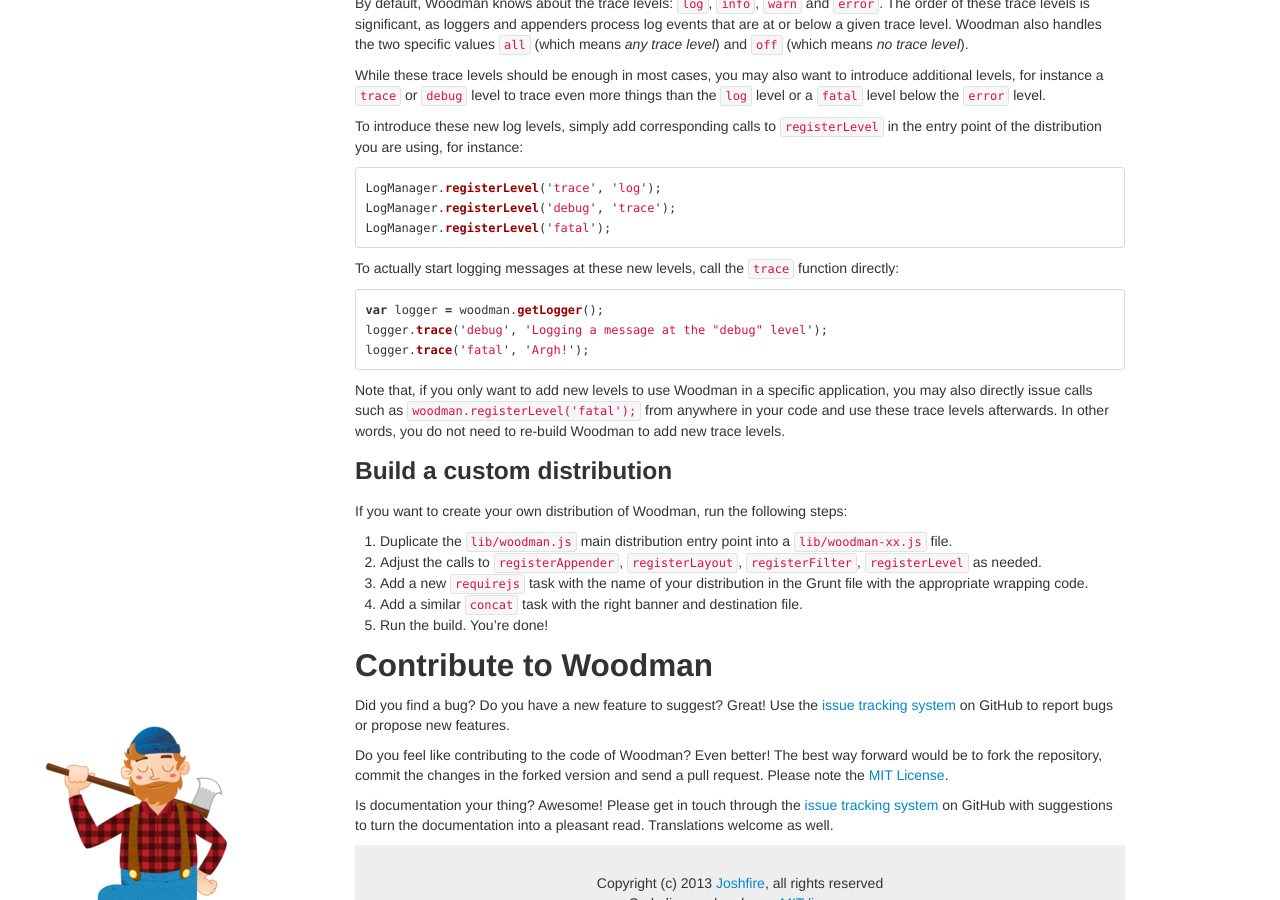
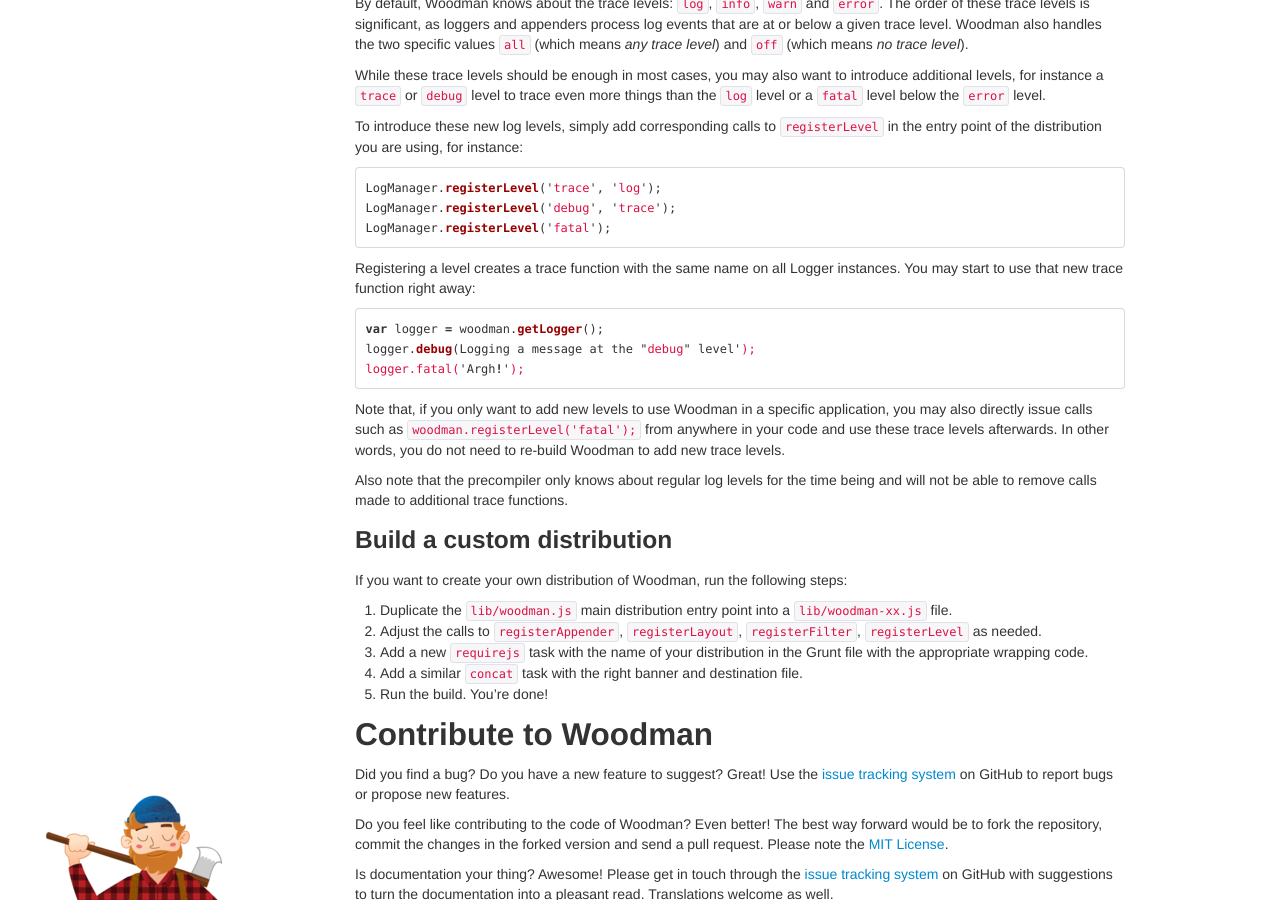
Before and after one commit to joshfire/woodman, a Jekyll site: the page built from contribute.md, in a window 1280 px wide and 900 px high, scrolled down 3893 px. Built offline with Jekyll 4.4.1, drawn with Linux system fonts in a browser that asks for light colours; some web fonts are replaced; Markdown is read by kramdown in place of the engine named in the settings.

Commit message:
Added explanation that "registerLevel" also creates trace functions

````diff
--- a/contribute.md
+++ b/contribute.md
@@ -149,16 +149,17 @@
 LogManager.registerLevel('fatal');
 ```
 
-To actually start logging messages at these new levels, call the `trace` function directly:
+Registering a level creates a trace function with the same name on all Logger instances. You may start to use that new trace function right away:
 
 ```javascript
 var logger = woodman.getLogger();
-logger.trace('debug', 'Logging a message at the "debug" level');
-logger.trace('fatal', 'Argh!');
+logger.debug(Logging a message at the "debug" level');
+logger.fatal('Argh!');
 ```
 
 Note that, if you only want to add new levels to use Woodman in a specific application, you may also directly issue calls such as `woodman.registerLevel('fatal');` from anywhere in your code and use these trace levels afterwards. In other words, you do not need to re-build Woodman to add new trace levels.
 
+Also note that the precompiler only knows about regular log levels for the time being and will not be able to remove calls made to additional trace functions.
 
 ### <a id="build-a-custom-distribution"></a>Build a custom distribution
 If you want to create your own distribution of Woodman, run the following steps:
````
